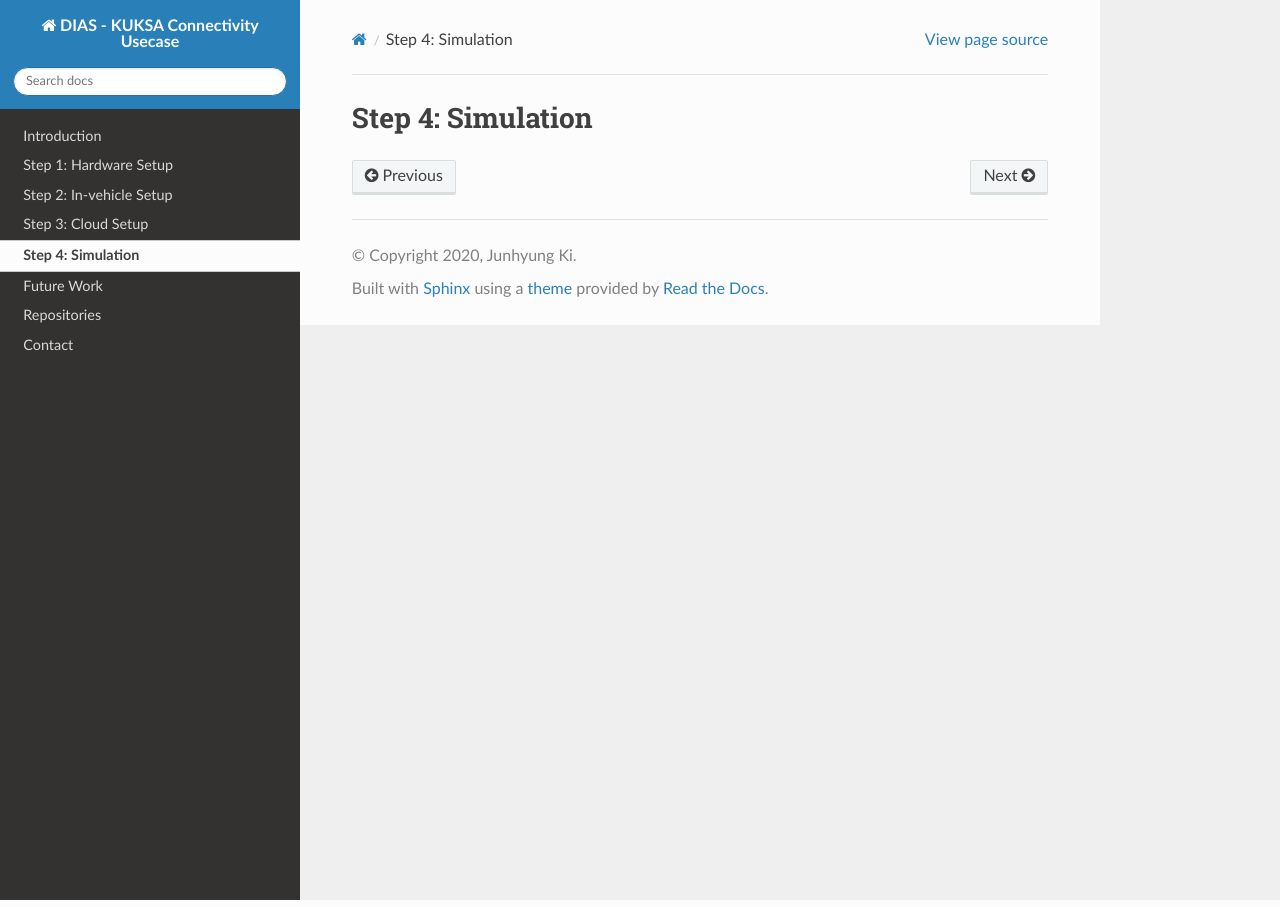
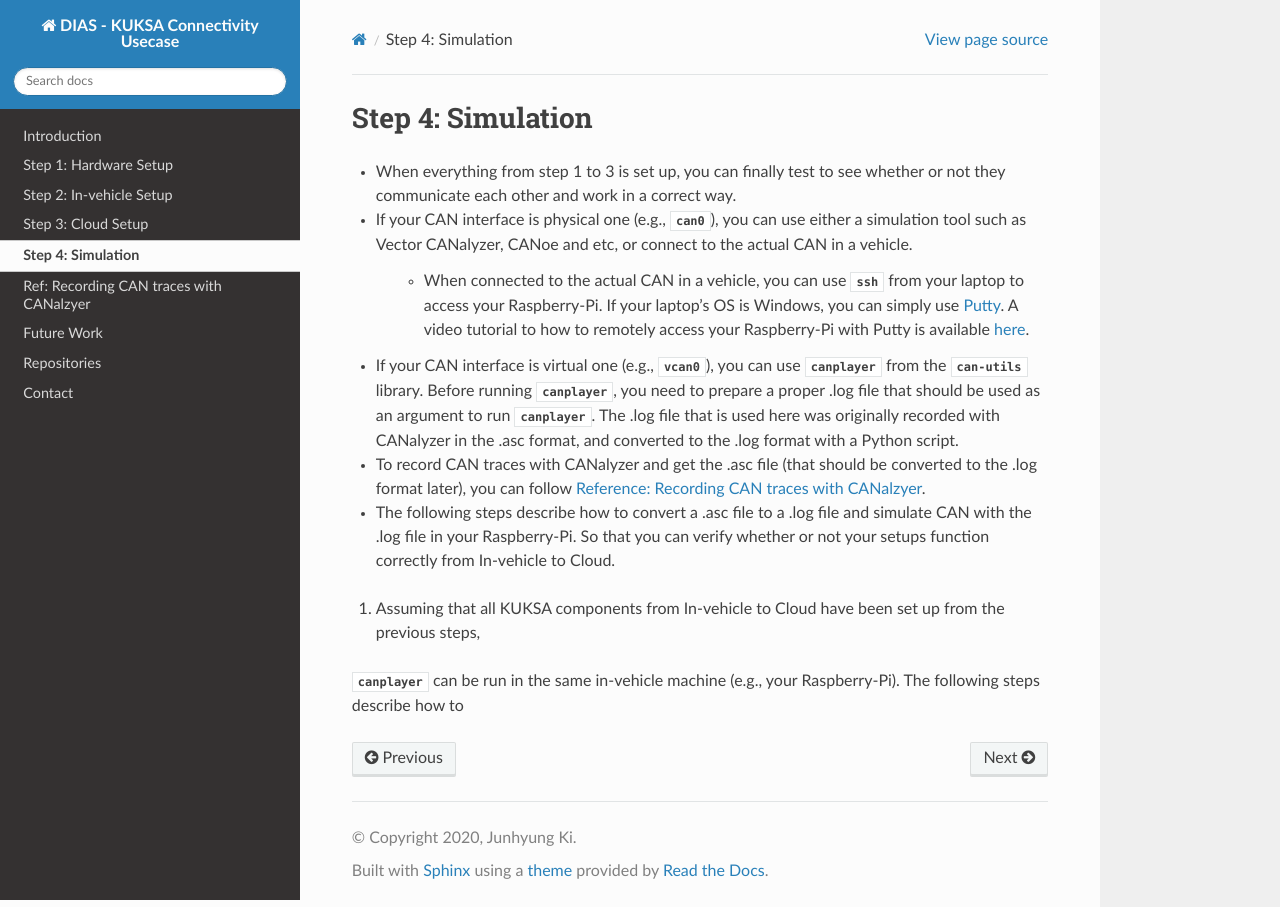
Before and after one commit to junh-ki/dias_kuksa_doc, a Sphinx documentation site: the page built from docs/source/contents/sim.rst, in a window 1280 px wide. Built offline with Sphinx 7.4.7 and the Read the Docs theme 2.0.0, drawn with Linux system fonts in a browser that asks for light colours; formulas are drawn with MathJax 3.

Commit message:
progress

```diff
--- /dev/null
+++ b/docs/source/contents/canalyzer.rst
@@ -0,0 +1,5 @@
+.. _can-canalyzer:
+
+**********************************************
+Reference: Recording CAN traces with CANalzyer
+**********************************************
--- a/docs/source/contents/sim.rst
+++ b/docs/source/contents/sim.rst
@@ -1,3 +1,20 @@
 ******************
 Step 4: Simulation
 ******************
+
+* When everything from step 1 to 3 is set up, you can finally test to see whether or not they communicate each other and work in a correct way.
+
+* If your CAN interface is physical one (e.g., `can0`), you can use either a simulation tool such as Vector CANalyzer, CANoe and etc, or connect to the actual CAN in a vehicle.
+
+	* When connected to the actual CAN in a vehicle, you can use `ssh` from your laptop to access your Raspberry-Pi. If your laptop's OS is Windows, you can simply use `Putty <https://www.chiark.greenend.org.uk/~sgtatham/putty/>`_. A video tutorial to how to remotely access your Raspberry-Pi with Putty is available `here <https://youtu.be/IDqQIDL3LKg>`_.
+
+* If your CAN interface is virtual one (e.g., `vcan0`), you can use `canplayer` from the `can-utils` library. Before running `canplayer`, you need to prepare a proper .log file that should be used as an argument to run `canplayer`. The .log file that is used here was originally recorded with CANalyzer in the .asc format, and converted to the .log format with a Python script.
+
+* To record CAN traces with CANalyzer and get the .asc file (that should be converted to the .log format later), you can follow :ref:`can-canalyzer`.
+
+* The following steps describe how to convert a .asc file to a .log file and simulate CAN with the .log file in your Raspberry-Pi. So that you can verify whether or not your setups function correctly from In-vehicle to Cloud.
+
+1. Assuming that all KUKSA components from In-vehicle to Cloud have been set up from the previous steps,
+
+
+`canplayer` can be run in the same in-vehicle machine (e.g., your Raspberry-Pi). The following steps describe how to
--- a/docs/source/index.rst
+++ b/docs/source/index.rst
@@ -22,6 +22,7 @@ Contents
    Step 2: In-vehicle Setup <contents/invehicle>
    Step 3: Cloud Setup <contents/cloud>
    Step 4: Simulation <contents/sim>
+   Ref: Recording CAN traces with CANalzyer <contents/canalyzer>
    Future Work <contents/future>
    Repositories <contents/repo>
    Contact <contents/contact>
```
